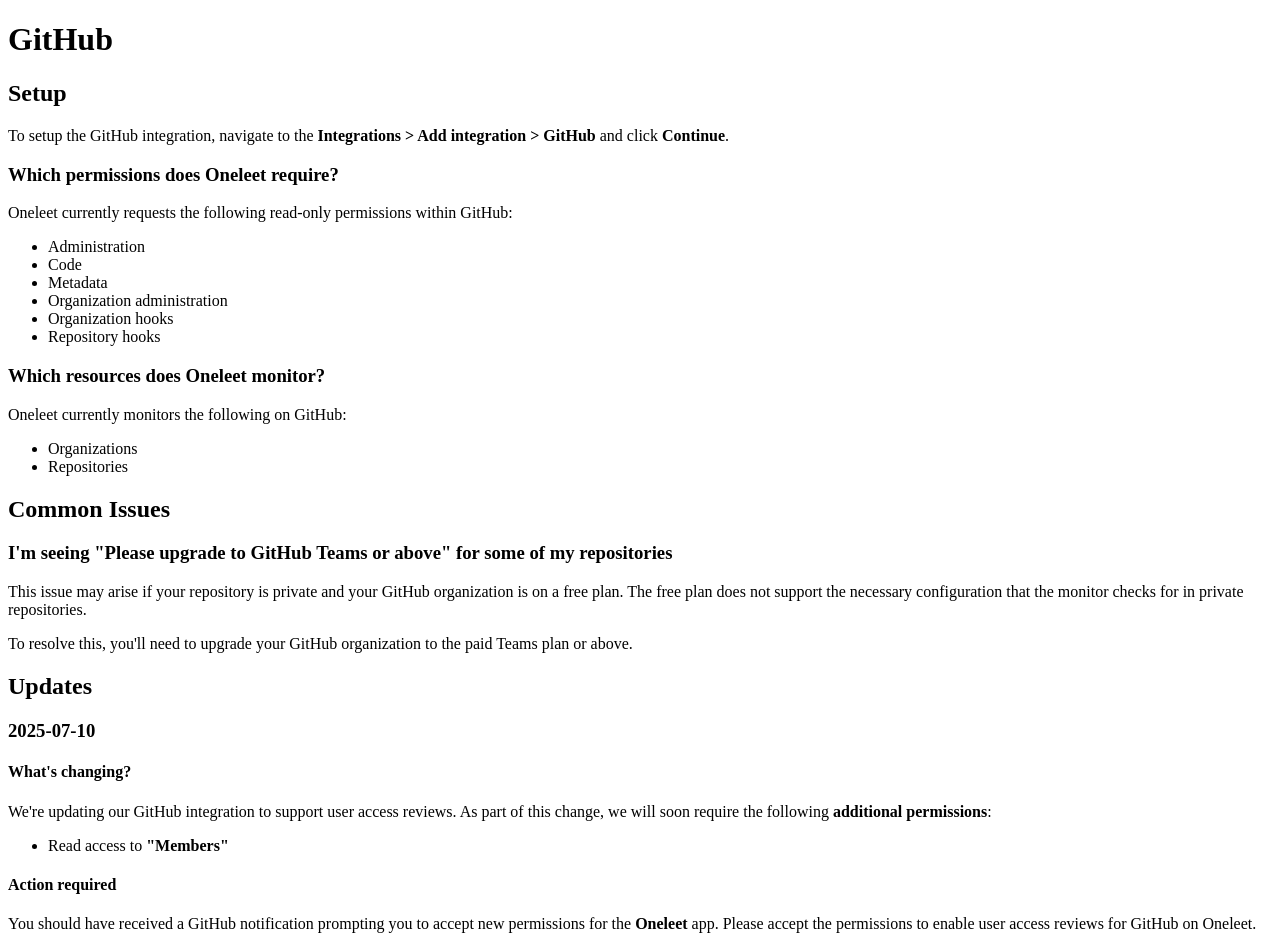
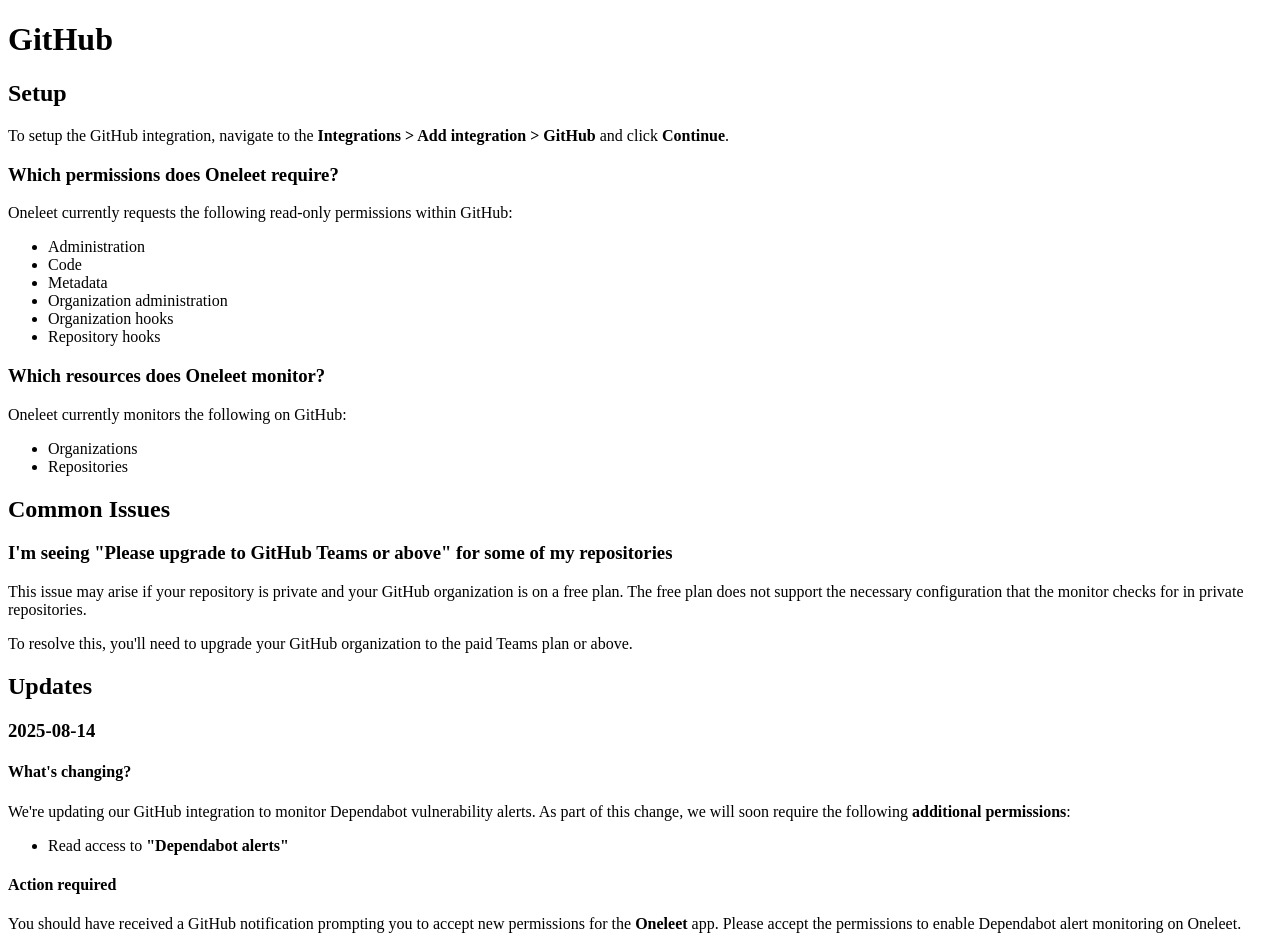
Before and after one commit to Oneleet/oneleet-docs, a Next.js app: page /integrations/github in a window 1280 px wide. Shown: the top 952 px of the page. Built offline with nearby package versions, Linux system fonts and the light colour scheme.

Commit message:
ENG-3223: Document GitHub permission update for Dependabot alerts (#32)

```diff
--- a/pages/integrations/github.mdx
+++ b/pages/integrations/github.mdx
@@ -36,6 +36,18 @@
 
 ## Updates
 
+### 2025-08-14
+
+#### What's changing?
+
+We're updating our GitHub integration to monitor Dependabot vulnerability alerts. As part of this change, we will soon require the following **additional permissions**:
+
+- Read access to **"Dependabot alerts"**
+
+#### Action required
+
+You should have received a GitHub notification prompting you to accept new permissions for the **Oneleet** app. Please accept the permissions to enable Dependabot alert monitoring on Oneleet.
+
 ### 2025-07-10
 
 #### What's changing?
```
